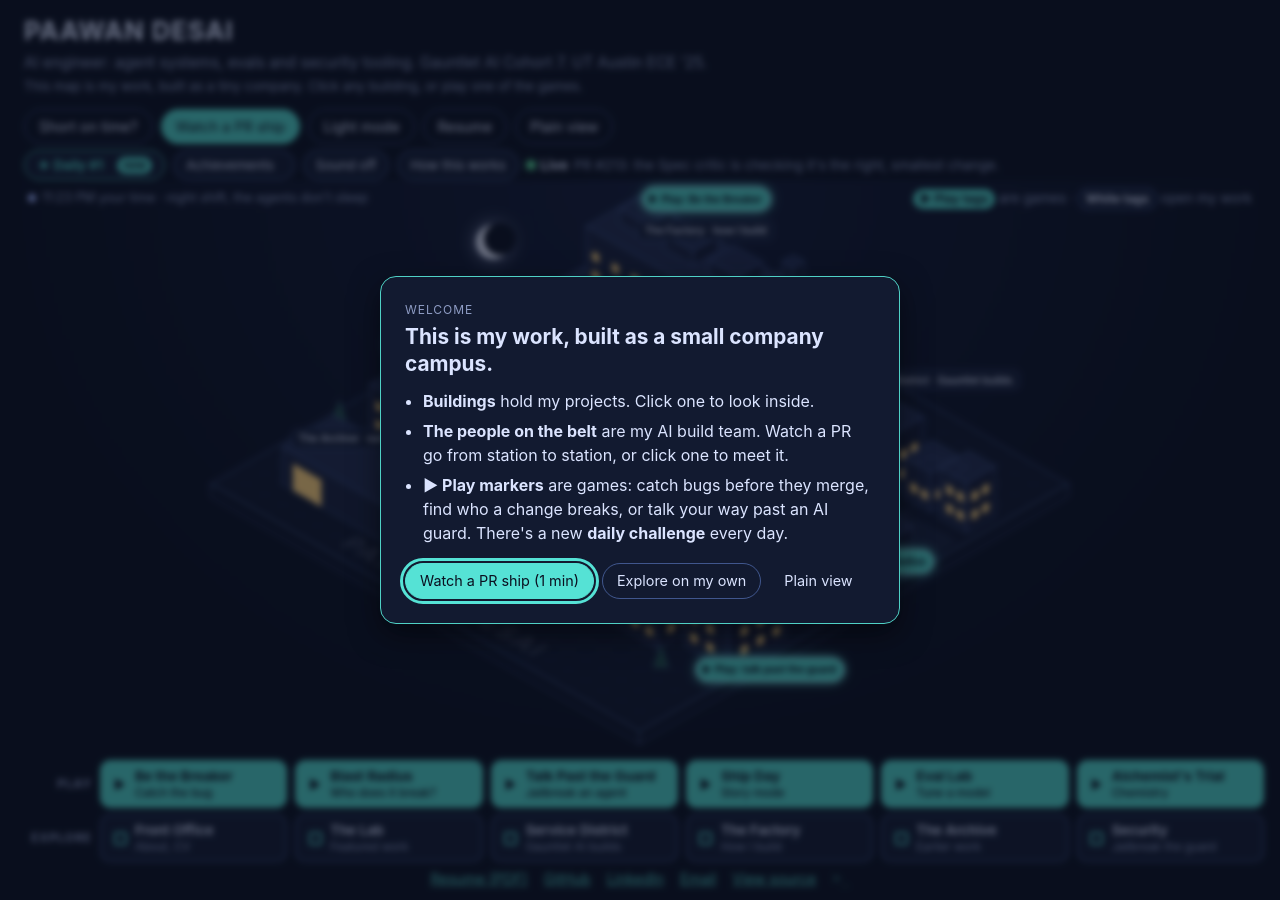
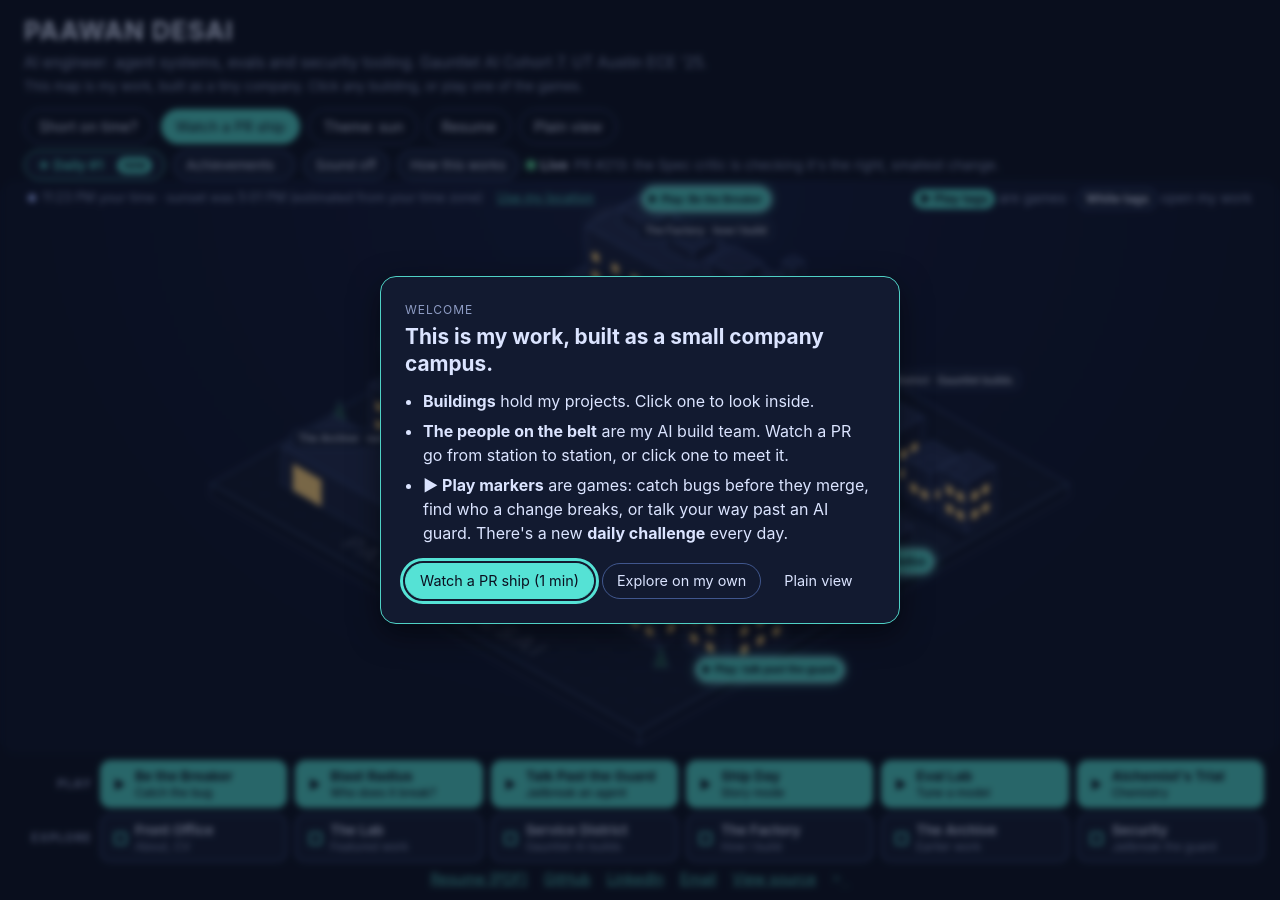
Before and after one commit to paawandesai/paawandesai.github.io, a Jekyll site: the page built from _pages/home.html, in a window 1280 px wide. Built offline with Jekyll 4.4.1, drawn with Linux system fonts in a browser that asks for light colours; part of the change alters nothing that is shown.

Commit message:
Theme follows the sun: blend the campus through golden hour and dusk
Sun position comes from the visitor's time zone (or opt-in exact location,
kept in the browser). Scene colours blend day -> golden hour -> night; text
and panels flip at mid-twilight so contrast holds. Light and Dark stay as
manual choices; the theme button cycles sun, light, dark.

Co-Authored-By: Claude Opus 5.5 <noreply@anthropic.com>
Claude-Session: https://claude.ai/code/session_01LpBky43R1MY4LYGBzi9xza

```diff
--- a/_layouts/campus.html
+++ b/_layouts/campus.html
@@ -9,19 +9,7 @@
   <meta property="og:title" content="{{ site.title }}">
   <meta property="og:description" content="{{ site.description }}">
   <meta property="og:url" content="{{ site.url }}{{ page.url }}">
-  <script>
-    (function () {
-      // A saved choice wins. Otherwise the campus follows the visitor's clock (dark from 7 pm to 7 am),
-      // and a system-wide dark-mode preference is always respected.
-      var t = null;
-      try { t = localStorage.getItem("theme"); } catch (e) {}
-      if (t !== "light" && t !== "dark") {
-        var h = new Date().getHours(), osDark = window.matchMedia && matchMedia("(prefers-color-scheme: dark)").matches;
-        t = osDark || h < 7 || h >= 19 ? "dark" : "light";
-      }
-      document.documentElement.setAttribute("data-theme", t);
-    })();
-  </script>
+  <script src="{{ base_path }}/assets/js/campus-sun.js"></script>
   <link rel="stylesheet" href="{{ base_path }}/assets/css/campus.css">
 </head>
 <body>
@@ -35,9 +23,7 @@
     <nav class="actions" aria-label="Site">
       <button type="button" class="btn" id="fast-path">Short on time?</button>
       <button type="button" class="btn primary" id="tour-start">Watch a PR ship</button>
-      <button type="button" class="btn" id="theme-toggle" aria-label="Switch between light and dark mode" title="Light and dark follow your clock until you pick one">
-        <span class="when-light">Dark mode</span><span class="when-dark">Light mode</span>
-      </button>
+      <button type="button" class="btn" id="theme-toggle" title="Follow the sun where you are, or pick light or dark"><span id="theme-label">Theme: sun</span></button>
       <a class="btn" href="{{ base_path }}/files/Paawan_Desai_Resume.pdf" data-resume>Resume</a>
       <a class="btn" href="{{ base_path }}/about/">Plain view</a>
     </nav>
--- a/assets/css/campus.css
+++ b/assets/css/campus.css
@@ -636,7 +636,7 @@ body.playing:has(.panel.arcade-panel:not([hidden]))::after {
 :root[data-tod="day"] .sky { background: radial-gradient(ellipse at 50% 0%, rgba(255, 220, 140, 0.14), transparent 60%); }
 :root[data-tod="dusk"] .sky { background: radial-gradient(ellipse at 80% 0%, rgba(255, 120, 90, 0.22), rgba(120, 90, 200, 0.08) 50%, transparent 75%); }
 :root[data-tod="night"] .sky { background: radial-gradient(ellipse at 50% 0%, rgba(60, 80, 160, 0.18), transparent 70%); }
-:root[data-tod="dusk"]:not([data-theme="dark"]) .win:not(.off), :root[data-tod="night"]:not([data-theme="dark"]) .win:not(.off) { fill: #f2b84b; opacity: 0.85; }
+:root[data-theme-mode="light"][data-tod="dusk"] .win:not(.off), :root[data-theme-mode="light"][data-tod="night"] .win:not(.off) { fill: #f2b84b; opacity: 0.85; }
 @media (max-width: 720px) {
   .ev-grid { grid-template-columns: 1fr; }
   .clock { display: none; }
@@ -708,3 +708,8 @@ body.playing:has(.panel.arcade-panel:not([hidden]))::after {
   .role-pick { grid-template-columns: 1fr; }
   .hud .live { display: none; }
 }
+
+/* Sun mode: the sky deepens with the blend value set by campus-sun.js. */
+.sky::after { content: ""; position: absolute; inset: 0; background: rgb(20 30 70 / calc(var(--night, 0) * 0.22)); transition: background 2s; }
+.linkish { background: none; border: 0; padding: 0; margin-left: 8px; font: inherit; color: var(--accent); text-decoration: underline; cursor: pointer; pointer-events: auto; }
+.clock { pointer-events: none; }
--- a/assets/js/campus-extras.js
+++ b/assets/js/campus-extras.js
@@ -438,7 +438,7 @@
   var CMDS = {
     help: function () {
       print(["<b>ls</b> [projects|games]  list things", "<b>open</b> &lt;name&gt;  open a building, project, resume or about", "<b>play</b> &lt;game&gt;  breaker, blast, guard, shipday, daily, evallab",
-        "<b>whoami</b>  <b>date</b>  <b>history</b>  <b>clear</b>  <b>exit</b>", "<b>theme</b> light|dark|auto   <b>sound</b> on|off", "There are a few more. Engineers usually find them."].join("<br>"));
+        "<b>whoami</b>  <b>date</b>  <b>history</b>  <b>clear</b>  <b>exit</b>", "<b>theme</b> sun|light|dark   <b>sound</b> on|off", "There are a few more. Engineers usually find them."].join("<br>"));
     },
     ls: function (a) {
       if (a[0] === "projects") print([].concat(K.data.featured, K.data.gauntlet).map(function (p) { return esc(slug(p)); }).join("  "));
@@ -473,11 +473,12 @@
     exit: closeTerm,
     echo: function (a) { print(esc(a.join(" "))); },
     theme: function (a) {
-      var want = a[0], dark = root.getAttribute("data-theme") === "dark" || (root.getAttribute("data-theme") !== "light" && window.matchMedia && matchMedia("(prefers-color-scheme: dark)").matches);
-      if (want === "auto") { try { localStorage.removeItem("theme"); } catch (e) { /* ignore */ } tick(); print("Theme follows your clock again."); return; }
-      if (want !== "light" && want !== "dark") { print("theme: light, dark or auto"); return; }
-      if ((want === "dark") !== dark) document.getElementById("theme-toggle").click();
-      print("Theme set to " + want + ".");
+      var want = a[0] === "sun" ? "auto" : a[0];
+      if (want !== "light" && want !== "dark" && want !== "auto") { print("theme: sun, light or dark"); return; }
+      window.CampusSun.setMode(want);
+      document.dispatchEvent(new CustomEvent("campus:theme"));
+      var lbl = document.getElementById("theme-label"); if (lbl) lbl.textContent = "Theme: " + (want === "auto" ? "sun" : want);
+      print(want === "auto" ? "Theme follows the sun where you are." : "Theme set to " + want + ".");
     },
     sound: function (a) {
       var b = document.getElementById("sound-btn"), on = b.getAttribute("aria-pressed") === "true";
@@ -539,26 +540,44 @@
   sky.innerHTML = '<span class="orb"></span>';
   stage.insertBefore(sky, stage.firstChild);
   var orb = sky.querySelector(".orb"), clock = document.getElementById("clock-text");
+  var Sun = window.CampusSun;
+  function fmt(d) { return d ? d.toLocaleTimeString([], { hour: "numeric", minute: "2-digit" }) : "—"; }
   function tick() {
-    var d = new Date(), h = d.getHours() + d.getMinutes() / 60;
-    var tod = h >= 5 && h < 8 ? "dawn" : h >= 8 && h < 17 ? "day" : h >= 17 && h < 20 ? "dusk" : "night";
-    root.setAttribute("data-tod", tod);
-    var saved = null;
-    try { saved = localStorage.getItem("theme"); } catch (e) { /* ignore */ }
-    if (saved !== "light" && saved !== "dark") {
-      var osDark = window.matchMedia && matchMedia("(prefers-color-scheme: dark)").matches;
-      root.setAttribute("data-theme", osDark || h < 7 || h >= 19 ? "dark" : "light");
-    }
-    var sun = h >= 6 && h < 19.5, prog = sun ? (h - 6) / 13.5 : ((h + 24 - 19.5) % 24) / 10.5;
-    orb.className = "orb " + (sun ? "sun" : "moon");
+    var d = new Date(), st = Sun ? Sun.apply(d) : { tod: "day" };
+    var rise = st.rise, set = st.set, up = rise && set && d >= rise && d < set, prog;
+    if (rise && set) {
+      if (up) prog = (d - rise) / (set - rise);
+      else {
+        var from = d >= set ? set.getTime() : set.getTime() - 864e5, to = d >= set ? rise.getTime() + 864e5 : rise.getTime();
+        prog = (d.getTime() - from) / (to - from);
+      }
+    } else { up = st.elevation > 0; prog = 0.5; }
+    orb.className = "orb " + (up ? "sun" : "moon");
     orb.style.left = (6 + prog * 88) + "%";
     orb.style.top = (6 + (1 - Math.sin(prog * Math.PI)) * 22) + "%";
     if (clock) {
-      var label = { dawn: "early shift, lights coming up", day: "day shift", dusk: "evening shift, lights on", night: "night shift, the agents don't sleep" }[tod];
-      clock.textContent = d.toLocaleTimeString([], { hour: "numeric", minute: "2-digit" }) + " your time · " + label;
+      var next = !rise || !set ? "" : d < rise ? " · sunrise " + fmt(rise) : d < set ? " · sunset " + fmt(set) : " · sunset was " + fmt(set);
+      clock.textContent = fmt(d) + " your time" + next + (st.loc && st.loc.precise ? "" : " (estimated from your time zone)");
+      locBtn.hidden = !!(st.loc && st.loc.precise) || !navigator.geolocation;
     }
     if (d.getHours() < 5) K.unlock("nightowl");
   }
+  // Opt-in exact location for a precise sunset. Rounded, kept in this browser only.
+  var locBtn = document.createElement("button");
+  locBtn.type = "button";
+  locBtn.className = "linkish";
+  locBtn.textContent = "Use my location";
+  locBtn.hidden = true;
+  if (clock) clock.parentNode.appendChild(locBtn);
+  locBtn.addEventListener("click", function () {
+    locBtn.textContent = "Locating…";
+    navigator.geolocation.getCurrentPosition(function (pos) {
+      try { localStorage.setItem("campus-loc", JSON.stringify([+pos.coords.latitude.toFixed(1), +pos.coords.longitude.toFixed(1)])); } catch (e) { /* ignore */ }
+      K.track("sun-precise");
+      tick();
+    }, function () { locBtn.textContent = "Location unavailable"; }, { maximumAge: 864e5, timeout: 10000 });
+  });
+  document.addEventListener("campus:theme", tick);
   tick();
   setInterval(tick, 30000);
 
--- /dev/null
+++ b/assets/js/campus-sun.js
@@ -0,0 +1,143 @@
+/* Campus sun: works out where the sun is for the visitor and blends the campus between day and night.
+   Location comes from the browser's time zone (no permission prompt). A visitor can opt in to their
+   exact location; it stays in their browser and is never sent anywhere. Loaded in <head> so the first
+   paint already has the right colours. */
+(function () {
+  "use strict";
+  var root = document.documentElement;
+  var RAD = Math.PI / 180;
+
+  // Representative coordinates for common time zones. Anything else falls back to the UTC offset.
+  var TZ = {
+    "America/New_York": [40.7, -74.0], "America/Detroit": [42.3, -83.0], "America/Toronto": [43.7, -79.4], "America/Chicago": [41.9, -87.6],
+    "America/Denver": [39.7, -105.0], "America/Phoenix": [33.4, -112.1], "America/Los_Angeles": [34.1, -118.2], "America/Vancouver": [49.3, -123.1],
+    "America/Anchorage": [61.2, -149.9], "Pacific/Honolulu": [21.3, -157.9], "America/Mexico_City": [19.4, -99.1], "America/Bogota": [4.7, -74.1],
+    "America/Lima": [-12.0, -77.0], "America/Santiago": [-33.4, -70.7], "America/Sao_Paulo": [-23.5, -46.6], "America/Argentina/Buenos_Aires": [-34.6, -58.4],
+    "America/Halifax": [44.6, -63.6], "America/St_Johns": [47.6, -52.7], "America/Edmonton": [53.5, -113.5], "America/Winnipeg": [49.9, -97.1],
+    "Europe/London": [51.5, -0.1], "Europe/Dublin": [53.3, -6.3], "Europe/Lisbon": [38.7, -9.1], "Europe/Madrid": [40.4, -3.7],
+    "Europe/Paris": [48.9, 2.4], "Europe/Brussels": [50.8, 4.4], "Europe/Amsterdam": [52.4, 4.9], "Europe/Berlin": [52.5, 13.4],
+    "Europe/Zurich": [47.4, 8.5], "Europe/Rome": [41.9, 12.5], "Europe/Vienna": [48.2, 16.4], "Europe/Prague": [50.1, 14.4],
+    "Europe/Warsaw": [52.2, 21.0], "Europe/Stockholm": [59.3, 18.1], "Europe/Oslo": [59.9, 10.8], "Europe/Copenhagen": [55.7, 12.6],
+    "Europe/Helsinki": [60.2, 24.9], "Europe/Athens": [38.0, 23.7], "Europe/Istanbul": [41.0, 29.0], "Europe/Kiev": [50.5, 30.5], "Europe/Kyiv": [50.5, 30.5],
+    "Europe/Moscow": [55.8, 37.6], "Africa/Cairo": [30.0, 31.2], "Africa/Lagos": [6.5, 3.4], "Africa/Nairobi": [-1.3, 36.8], "Africa/Johannesburg": [-26.2, 28.0],
+    "Asia/Dubai": [25.2, 55.3], "Asia/Riyadh": [24.7, 46.7], "Asia/Tehran": [35.7, 51.4], "Asia/Karachi": [24.9, 67.0],
+    "Asia/Kolkata": [19.1, 72.9], "Asia/Calcutta": [19.1, 72.9], "Asia/Kathmandu": [27.7, 85.3], "Asia/Dhaka": [23.8, 90.4],
+    "Asia/Bangkok": [13.8, 100.5], "Asia/Jakarta": [-6.2, 106.8], "Asia/Singapore": [1.35, 103.8], "Asia/Kuala_Lumpur": [3.1, 101.7],
+    "Asia/Manila": [14.6, 121.0], "Asia/Hong_Kong": [22.3, 114.2], "Asia/Shanghai": [31.2, 121.5], "Asia/Taipei": [25.0, 121.6],
+    "Asia/Seoul": [37.6, 127.0], "Asia/Tokyo": [35.7, 139.7], "Australia/Perth": [-31.95, 115.9], "Australia/Adelaide": [-34.9, 138.6],
+    "Australia/Brisbane": [-27.5, 153.0], "Australia/Sydney": [-33.9, 151.2], "Australia/Melbourne": [-37.8, 145.0], "Pacific/Auckland": [-36.8, 174.8]
+  };
+
+  function store(key, val) {
+    try {
+      if (val === undefined) return localStorage.getItem(key);
+      if (val === null) localStorage.removeItem(key); else localStorage.setItem(key, val);
+    } catch (e) { /* storage can be blocked */ }
+    return null;
+  }
+
+  function location() {
+    var saved = store("campus-loc");
+    if (saved) {
+      try { var c = JSON.parse(saved); if (isFinite(c[0]) && isFinite(c[1])) return { lat: c[0], lon: c[1], precise: true }; } catch (e) { /* ignore */ }
+    }
+    var tz = "";
+    try { tz = Intl.DateTimeFormat().resolvedOptions().timeZone || ""; } catch (e) { /* ignore */ }
+    if (TZ[tz]) return { lat: TZ[tz][0], lon: TZ[tz][1], precise: false, tz: tz };
+    // Fallback: longitude from the UTC offset, a mid-northern latitude (southern for obvious southern zones).
+    var off = -new Date().getTimezoneOffset() / 60;
+    var south = /^(Australia|Antarctica|America\/(Argentina|Santiago|Sao_Paulo|Montevideo|Asuncion|La_Paz|Lima)|Africa\/(Johannesburg|Maputo|Harare|Windhoek)|Pacific\/(Auckland|Fiji|Chatham))/.test(tz);
+    return { lat: south ? -30 : 38, lon: off * 15, precise: false, tz: tz };
+  }
+
+  // Solar elevation in degrees (low-precision almanac formula; good to well under a degree).
+  function elevation(date, lat, lon) {
+    var d = date.getTime() / 864e5 - 10957.5; // days since J2000.0
+    var g = (357.529 + 0.98560028 * d) * RAD;
+    var q = 280.459 + 0.98564736 * d;
+    var L = (q + 1.915 * Math.sin(g) + 0.020 * Math.sin(2 * g)) * RAD;
+    var e = (23.439 - 0.00000036 * d) * RAD;
+    var ra = Math.atan2(Math.cos(e) * Math.sin(L), Math.cos(L)) / RAD;
+    var dec = Math.asin(Math.sin(e) * Math.sin(L));
+    var gmst = (18.697374558 + 24.06570982441908 * d) % 24;
+    var ha = ((gmst + lon / 15) * 15 - ra) * RAD;
+    var la = lat * RAD;
+    return Math.asin(Math.sin(la) * Math.sin(dec) + Math.cos(la) * Math.cos(dec) * Math.cos(ha)) / RAD;
+  }
+
+  // Today's sunrise and sunset (local day), by scanning and interpolating the -0.833° crossings.
+  function sunTimes(date, loc) {
+    var start = new Date(date); start.setHours(0, 0, 0, 0);
+    var STEP = 6e5, H = -0.833, rise = null, set = null, prev = elevation(start, loc.lat, loc.lon);
+    for (var t = start.getTime() + STEP; t <= start.getTime() + 864e5; t += STEP) {
+      var cur = elevation(new Date(t), loc.lat, loc.lon);
+      if (prev < H && cur >= H && !rise) rise = new Date(t - STEP + STEP * (H - prev) / (cur - prev));
+      if (prev >= H && cur < H && !set) set = new Date(t - STEP + STEP * (H - prev) / (cur - prev));
+      prev = cur;
+    }
+    return { rise: rise, set: set };
+  }
+
+  // Scene colours that blend; the text and panel colours flip at mid-twilight so contrast never drops.
+  // Three stops: day, golden hour, night. Mixing straight from day to night goes muddy grey in the middle.
+  var SCENE = {
+    "--ground": ["#ebe5d5", "#e3c3a3", "#10172b"], "--ground-side": ["#d9d0ba", "#c49b7f", "#0c1222"], "--top": ["#fbf8f0", "#f6d3ae", "#222c4d"],
+    "--left": ["#e4dccb", "#dcae8b", "#19213b"], "--right": ["#d3c8b1", "#b98c72", "#141a31"], "--road": ["#ddd4c0", "#d2ad8e", "#182038"],
+    "--belt": ["#c9bea5", "#b08b72", "#1f2944"], "--tree": ["#9fb08a", "#7f8f62", "#1f4a44"], "--win": ["rgba(31,58,95,0.28)", "#ffcf7a", "#ffd27a"]
+  };
+  function parse(c) {
+    if (c[0] === "#") return [parseInt(c.substr(1, 2), 16), parseInt(c.substr(3, 2), 16), parseInt(c.substr(5, 2), 16), 1];
+    var m = c.match(/[\d.]+/g).map(Number);
+    return [m[0], m[1], m[2], m.length > 3 ? m[3] : 1];
+  }
+  Object.keys(SCENE).forEach(function (k) { SCENE[k] = SCENE[k].map(parse); });
+  function mix(a, b, t) {
+    return "rgba(" + [0, 1, 2].map(function (i) { return Math.round(a[i] + (b[i] - a[i]) * t); }).join(",") + "," + (a[3] + (b[3] - a[3]) * t).toFixed(3) + ")";
+  }
+  function setScene(t) {
+    Object.keys(SCENE).forEach(function (k) {
+      // Windows light up earlier than the sky darkens.
+      var c = SCENE[k], tt = k === "--win" ? Math.min(1, t * 1.6) : t;
+      root.style.setProperty(k, tt < 0.5 ? mix(c[0], c[1], tt * 2) : mix(c[1], c[2], tt * 2 - 1));
+    });
+    root.style.setProperty("--night", t.toFixed(3));
+  }
+  function clearScene() {
+    Object.keys(SCENE).forEach(function (k) { root.style.removeProperty(k); });
+    root.style.removeProperty("--night");
+  }
+  function smooth(e0, e1, x) { var t = Math.max(0, Math.min(1, (x - e0) / (e1 - e0))); return t * t * (3 - 2 * t); }
+
+  var state = {};
+  function apply(now) {
+    now = now || new Date();
+    var mode = store("theme");
+    if (mode !== "light" && mode !== "dark") mode = "auto";
+    var loc = location();
+    var el = elevation(now, loc.lat, loc.lon);
+    var times = sunTimes(now, loc);
+    // 0 = full day (sun 6° up), 1 = full night (sun 8° below the horizon).
+    var night = smooth(6, -8, el);
+    var noon = times.rise && times.set ? (times.rise.getTime() + times.set.getTime()) / 2 : null;
+    var tod = el > 6 ? "day" : el < -6 ? "night" : (noon && now.getTime() < noon ? "dawn" : "dusk");
+    root.setAttribute("data-tod", tod);
+    root.setAttribute("data-theme-mode", mode);
+    var osDark = window.matchMedia && matchMedia("(prefers-color-scheme: dark)").matches;
+    if (mode === "auto" && !osDark) {
+      root.setAttribute("data-theme", night >= 0.5 ? "dark" : "light");
+      setScene(night);
+    } else {
+      root.setAttribute("data-theme", mode === "auto" ? "dark" : mode);
+      clearScene();
+    }
+    state = { mode: mode, loc: loc, elevation: el, night: night, tod: tod, rise: times.rise, set: times.set, now: now };
+    return state;
+  }
+  function setMode(m) {
+    store("theme", m === "auto" ? null : m);
+    return apply();
+  }
+
+  window.CampusSun = { apply: apply, setMode: setMode, state: function () { return state; }, elevation: elevation, sunTimes: sunTimes, location: location };
+  apply();
+})();
--- a/assets/js/campus.js
+++ b/assets/js/campus.js
@@ -375,19 +375,23 @@
     btn.addEventListener("click", function () { lastFocus = btn; open(btn.getAttribute("data-open")); });
   });
 
-  // Theme toggle.
+  // Theme: follows the sun by default (see campus-sun.js), or a fixed light or dark.
   var root = document.documentElement;
-  function isDark() {
-    var t = root.getAttribute("data-theme");
-    if (t === "dark") return true;
-    if (t === "light") return false;
-    return window.matchMedia && window.matchMedia("(prefers-color-scheme: dark)").matches;
+  var themeBtn = document.getElementById("theme-toggle"), themeLabel = document.getElementById("theme-label");
+  var NEXT = { auto: "light", light: "dark", dark: "auto" };
+  var NAMES = { auto: "sun", light: "light", dark: "dark" };
+  function renderTheme() {
+    var m = (window.CampusSun && window.CampusSun.state().mode) || "auto";
+    themeLabel.textContent = "Theme: " + NAMES[m];
+    themeBtn.setAttribute("aria-label", "Theme: " + (m === "auto" ? "follows the sun where you are" : m) + ". Switch to " + (NEXT[m] === "auto" ? "following the sun" : NEXT[m]) + ".");
   }
-  document.getElementById("theme-toggle").addEventListener("click", function () {
-    var next = isDark() ? "light" : "dark";
-    root.setAttribute("data-theme", next);
-    try { localStorage.setItem("theme", next); } catch (e) { /* storage can be blocked */ }
+  themeBtn.addEventListener("click", function () {
+    if (!window.CampusSun) return;
+    window.CampusSun.setMode(NEXT[window.CampusSun.state().mode || "auto"]);
+    renderTheme();
+    document.dispatchEvent(new CustomEvent("campus:theme"));
   });
+  renderTheme();
 
   // The tour.
   var belt = 6.5;
```
